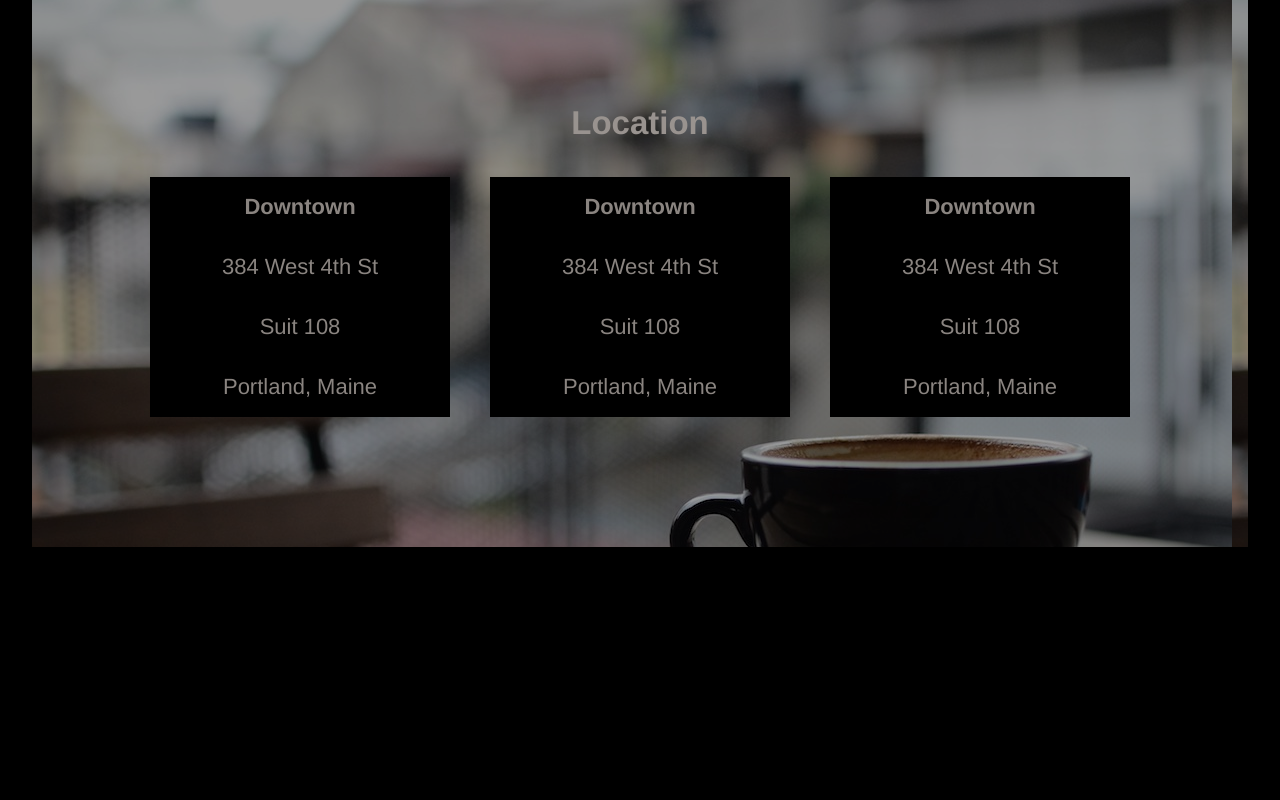
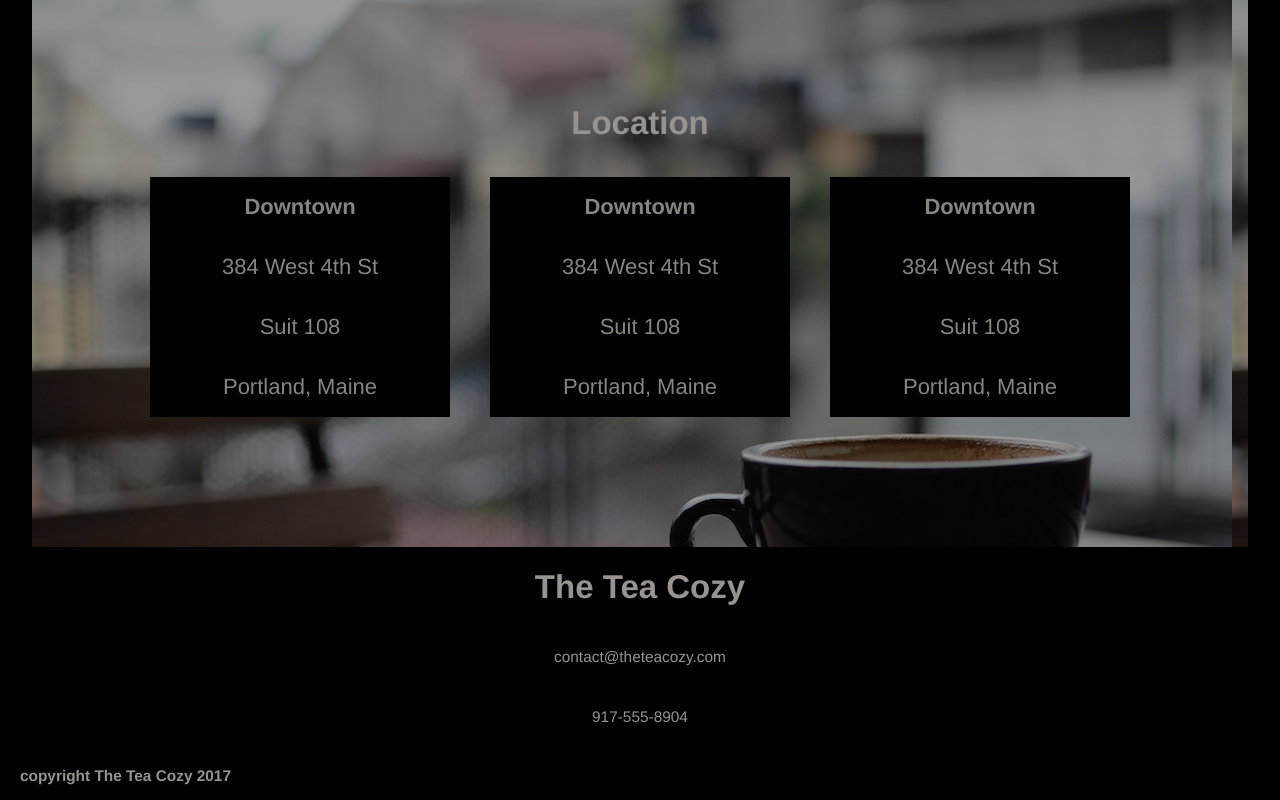
Before and after one commit to luishpq/relembrando_css_html.github.io, a plain HTML site: page index.html in a window 1280 px wide. Shown: the part 1515-2315 px from the top of the page. Before the commit the page ends 2062 px from the top, so only its background shows below. Drawn offline with Linux system fonts and the light colour scheme.

Commit message:
Criacao Footer e Final

```diff
--- a/index.html
+++ b/index.html
@@ -79,7 +79,14 @@
                     <h6>Portland, Maine</h6>
                 </div>
             </div>
-
+        </div>
+        <footer>
+            <h2>The Tea Cozy</h2>
+            <p>contact@theteacozy.com</p>
+            <p>917-555-8904</p>
+        </footer>
+        <div class="footer_copyright">
+            <p>copyright The Tea Cozy 2017</p>
         </div>
 
 
--- a/style.css
+++ b/style.css
@@ -39,6 +39,20 @@ a{
     color: seashell;
     opacity: 0.9;
     text-decoration: underline;
+}
+
+footer{
+    display: flex;
+    flex-direction: column;
+    justify-content: space-around;
+    align-items: center;
+    height: 200px;
+    opacity: 0.6;
+}
+
+footer p{
+    font-size: 0.7rem;
+
 }
 
 #logo img{
@@ -177,3 +191,14 @@ h6 span{
 .third_container_title h2{
     margin-bottom: 15px;
 }
+
+.footer_copyright p{
+    margin:20px;
+    font-size: 0.7rem;
+    opacity: 0.6;
+    font-weight: 700;
+}
+
+.footer_copyright{
+    height: 1.5rem;
+}
```
